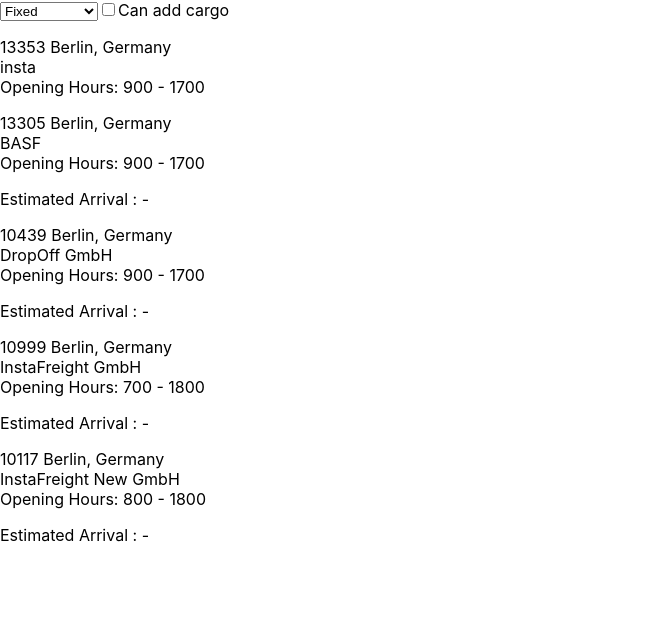
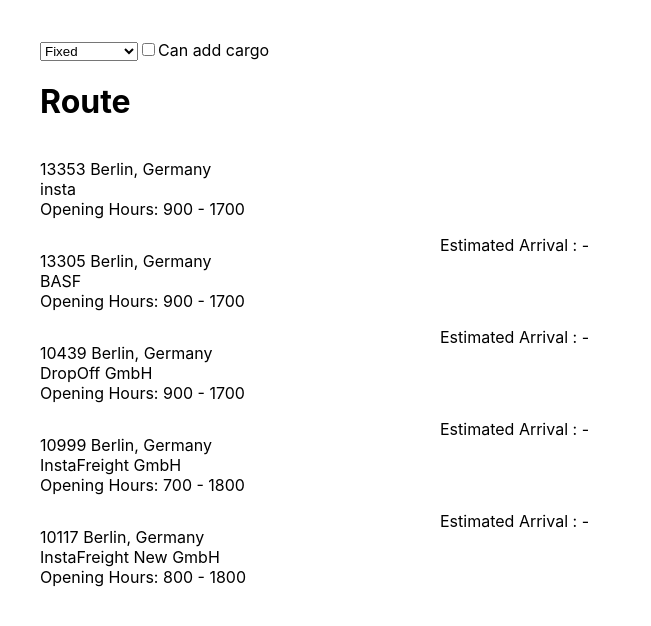
Before and after one commit to arijitpatra/freight-booking, a React (Create React App) app: page / in a window 1280 px wide. Shown: the top 626 px of the page, without its empty margins (0-651 px from the left). Built offline with nearby package versions, Linux system fonts and the light colour scheme.

Commit message:
layout updated
layout updated

```diff
--- a/src/App.js
+++ b/src/App.js
@@ -27,6 +27,7 @@
           Can add cargo
         </label>
       </div>
+      <h1>Route</h1>
       <RouteDetails
         stops={stops}
         schedulingStrategy={schedulingStrategy}
--- a/src/App.scss
+++ b/src/App.scss
@@ -0,0 +1,3 @@
+body {
+  padding: 2.5rem;
+}
--- /dev/null
+++ b/src/components/Cargo/Cargo.js
@@ -0,0 +1,16 @@
+import { useState } from "react";
+
+export const Cargo = () => {
+  const [toggle, setToggle] = useState(false);
+
+  const handleToggle = () => {
+    setToggle((data) => !data);
+  };
+
+  return (
+    <>
+      {!toggle && <div onClick={handleToggle}>+ Add Cargo</div>}
+      {toggle && <div>FORM</div>}
+    </>
+  );
+};
--- /dev/null
+++ b/src/components/Cargo/index.js
@@ -0,0 +1 @@
+export * from "./Cargo";
--- a/src/components/RouteDetails/RouteDetails.js
+++ b/src/components/RouteDetails/RouteDetails.js
@@ -6,24 +6,28 @@
 import LocalizationProvider from "@mui/lab/LocalizationProvider";
 import TextField from "@mui/material/TextField";
 import TimePicker from "@mui/lab/TimePicker";
+import { Cargo } from "../Cargo";
 
 export const RouteDetails = ({ stops, schedulingStrategy, canAddCargo }) => {
   const [value, setValue] = useState(null);
+
   return (
     <>
       {stops.map((item, i) => {
         return (
           <>
+            <div className="routes">
               <section key={item.company} className="company">
                 <div>{item.address}</div>
                 <div>{item.company}</div>
                 <div>
-                Opening Hours: {item.openingHours.from} - {item.openingHours.to}
+                  Opening Hours: {item.openingHours.from} -{" "}
+                  {item.openingHours.to}
                 </div>
               </section>
 
               {schedulingStrategy === "fixed" && (
-              <section>
+                <section className="dateTime">
                   {i === 0 ? (
                     <LocalizationProvider dateAdapter={AdapterDateFns}>
                       <DatePicker
@@ -42,7 +46,7 @@
               )}
 
               {schedulingStrategy === "semiFlexible" && (
-              <section>
+                <section className="dateTime">
                   {i === 0 ? (
                     <LocalizationProvider dateAdapter={AdapterDateFns}>
                       <DatePicker
@@ -75,6 +79,8 @@
                   )}
                 </section>
               )}
+            </div>
+            <div>{canAddCargo && <Cargo />}</div>
           </>
         );
       })}
--- a/src/components/RouteDetails/RouteDetails.scss
+++ b/src/components/RouteDetails/RouteDetails.scss
@@ -1,3 +1,12 @@
 .company {
   margin: 1rem 0;
+  flex: 1;
 }
+
+.routes {
+  display: flex;
+}
+
+.dateTime {
+  flex: 2;
+}
```
Lines whose indentation alone changed are shown as unchanged.
